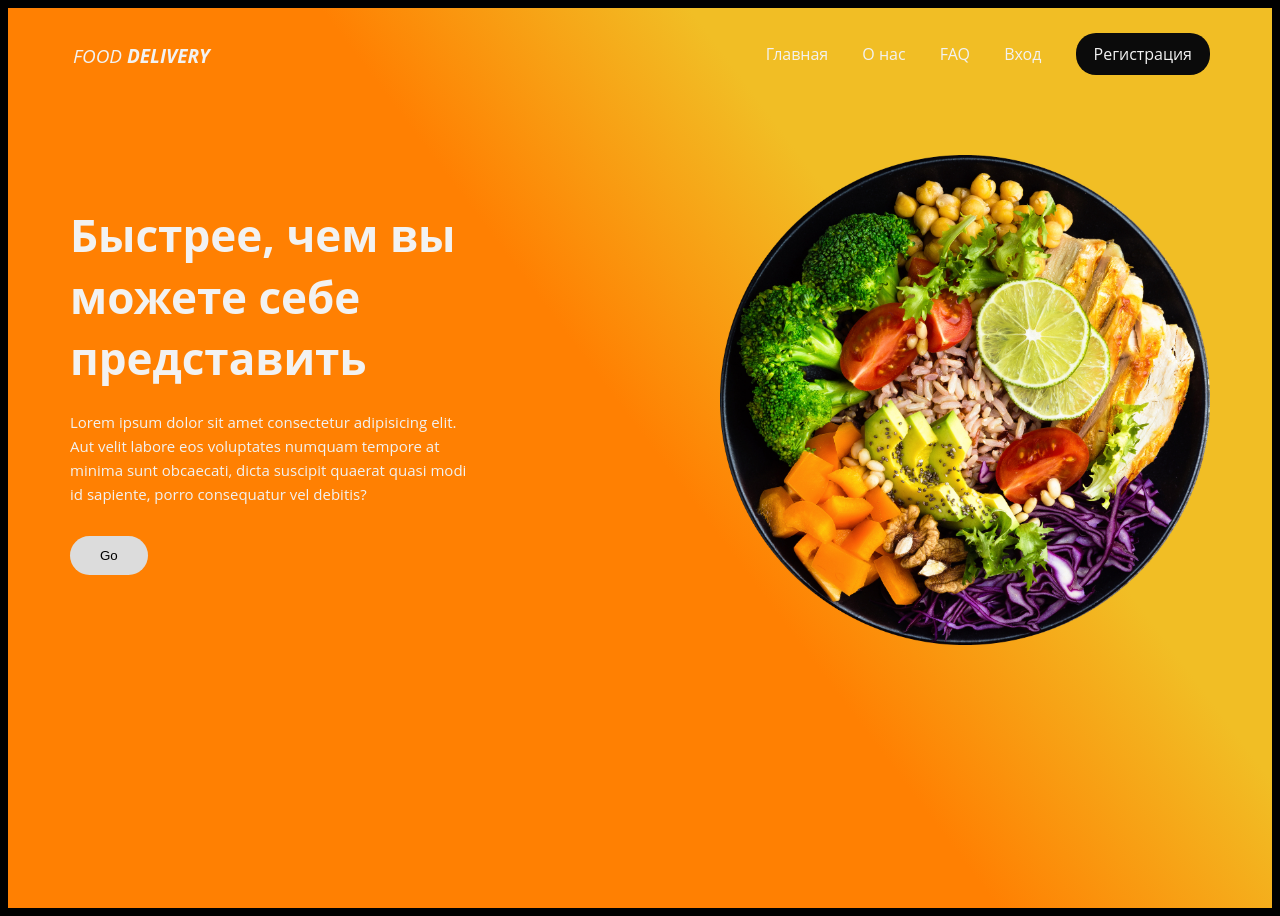
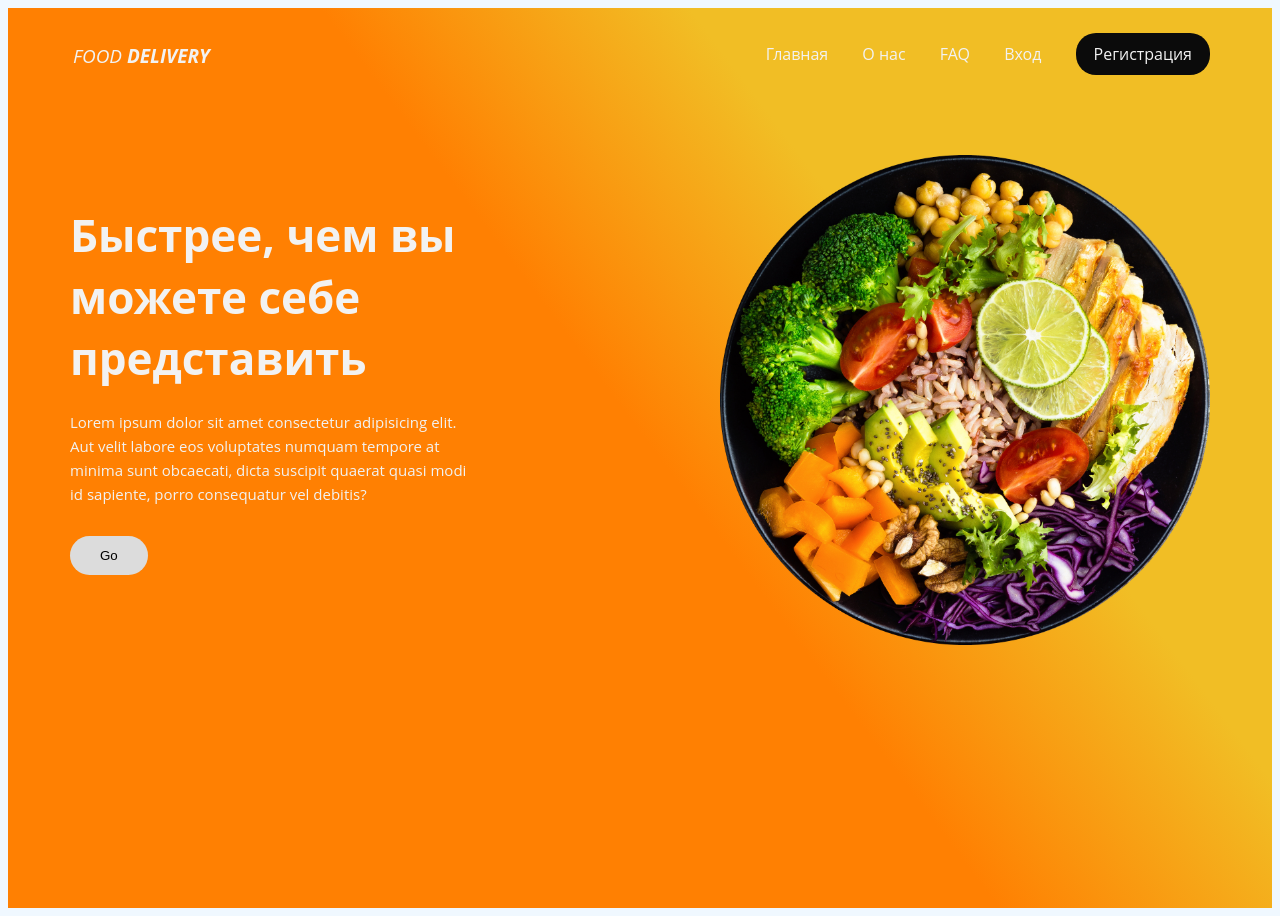
Before and after one commit to noaqq/food_delivery, a Django app: page / in a window 1280 px wide. Run offline with Django 4.2, Linux system fonts and the light colour scheme.

Commit message:
update style.css

```diff
--- a/delivery/static/css/style.css
+++ b/delivery/static/css/style.css
@@ -5,7 +5,7 @@
 
 body {
     font-family: 'Open Sans', sans-serif;
-    background-color: #000000;
+    background-color: aliceblue;
 }
 
 a {
```
